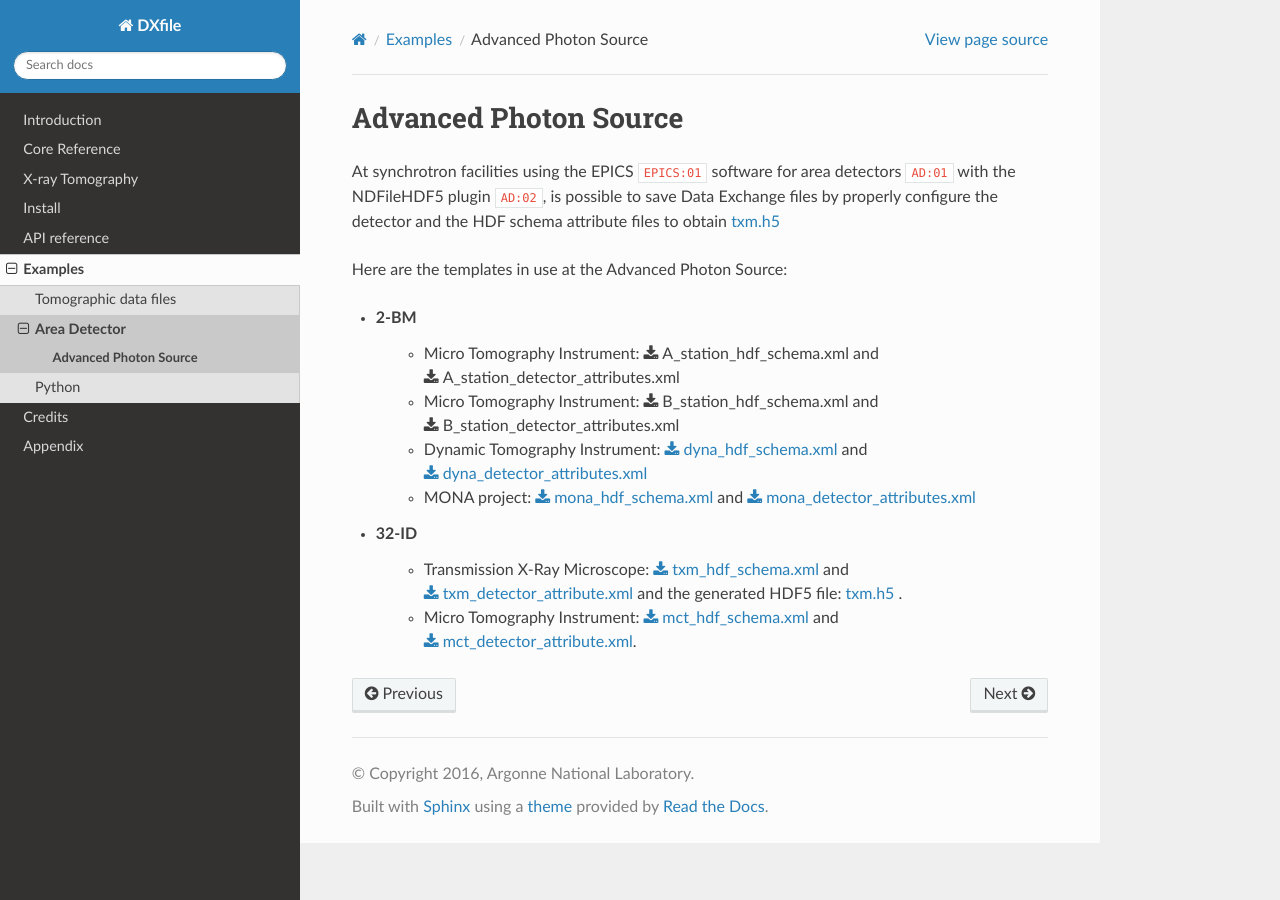
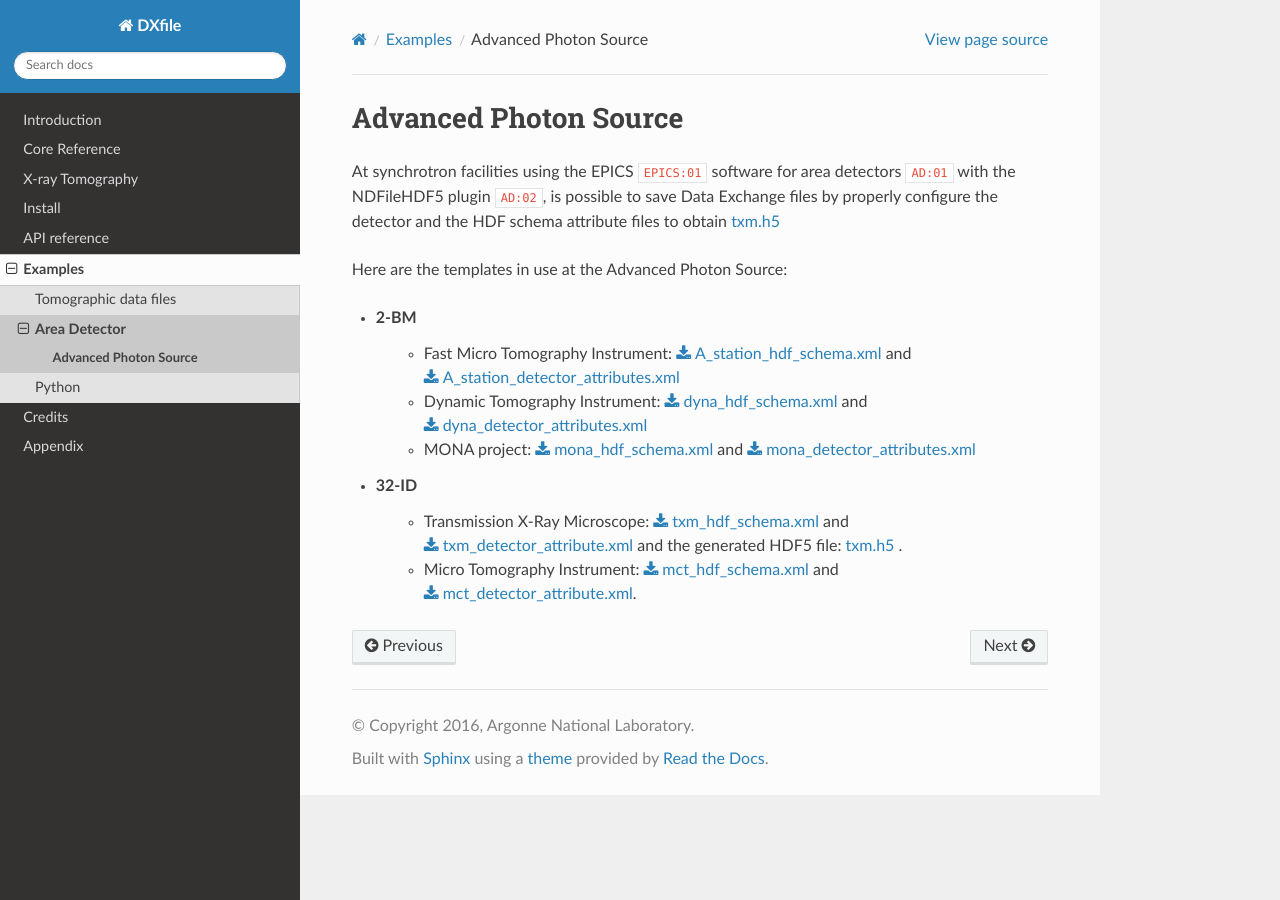
Before and after one commit to data-exchange/dxfile, a Sphinx documentation site: the page built from doc/source/demo/doc.areadetector.rst, in a window 1280 px wide. Built offline with Sphinx 7.4.7 and the Read the Docs theme 2.0.0, drawn with Linux system fonts in a browser that asks for light colours; cross-references to code outside the pages are shown as plain code.

Commit message:
delete A-B local PG1 detector files

```diff
--- a/doc/source/demo/doc.areadetector.rst
+++ b/doc/source/demo/doc.areadetector.rst
@@ -9,8 +9,7 @@ Here are the templates in use at the  Advanced Photon Source:
 
 
 - 2-BM
-    - Micro Tomography Instrument: :download:`A_station_hdf_schema.xml <../../../doc/demo/areadetector/2-BM/AlocalPG1Layout.xml>` and :download:`A_station_detector_attributes.xml <../../../doc/demo/areadetector/2-BM/AlocalPG1DetectorAttributes.xml>`
-    - Micro Tomography Instrument: :download:`B_station_hdf_schema.xml <../../../doc/demo/areadetector/2-BM/BlocalPG1Layout.xml>` and :download:`B_station_detector_attributes.xml <../../../doc/demo/areadetector/2-BM/BlocalPG1DetectorAttributes.xml>`
+    - Fast Micro Tomography Instrument: :download:`A_station_hdf_schema.xml <../../../doc/demo/areadetector/2-BM/fastLayout.xml>` and :download:`A_station_detector_attributes.xml <../../../doc/demo/areadetector/2-BM/fastDetectorAttributes.xml>`
     - Dynamic Tomography Instrument: :download:`dyna_hdf_schema.xml <../../../doc/demo/areadetector/2-BM/DynaMCTHDFLayout.xml>` and :download:`dyna_detector_attributes.xml <../../../doc/demo/areadetector/2-BM/DynaMCTDetectorAttributes.xml>`
     - MONA project: :download:`mona_hdf_schema.xml <../../../doc/demo/areadetector/2-BM/monaLayout.xml>` and :download:`mona_detector_attributes.xml <../../../doc/demo/areadetector/2-BM/monaDetectorAttributes.xml>`
 
```
